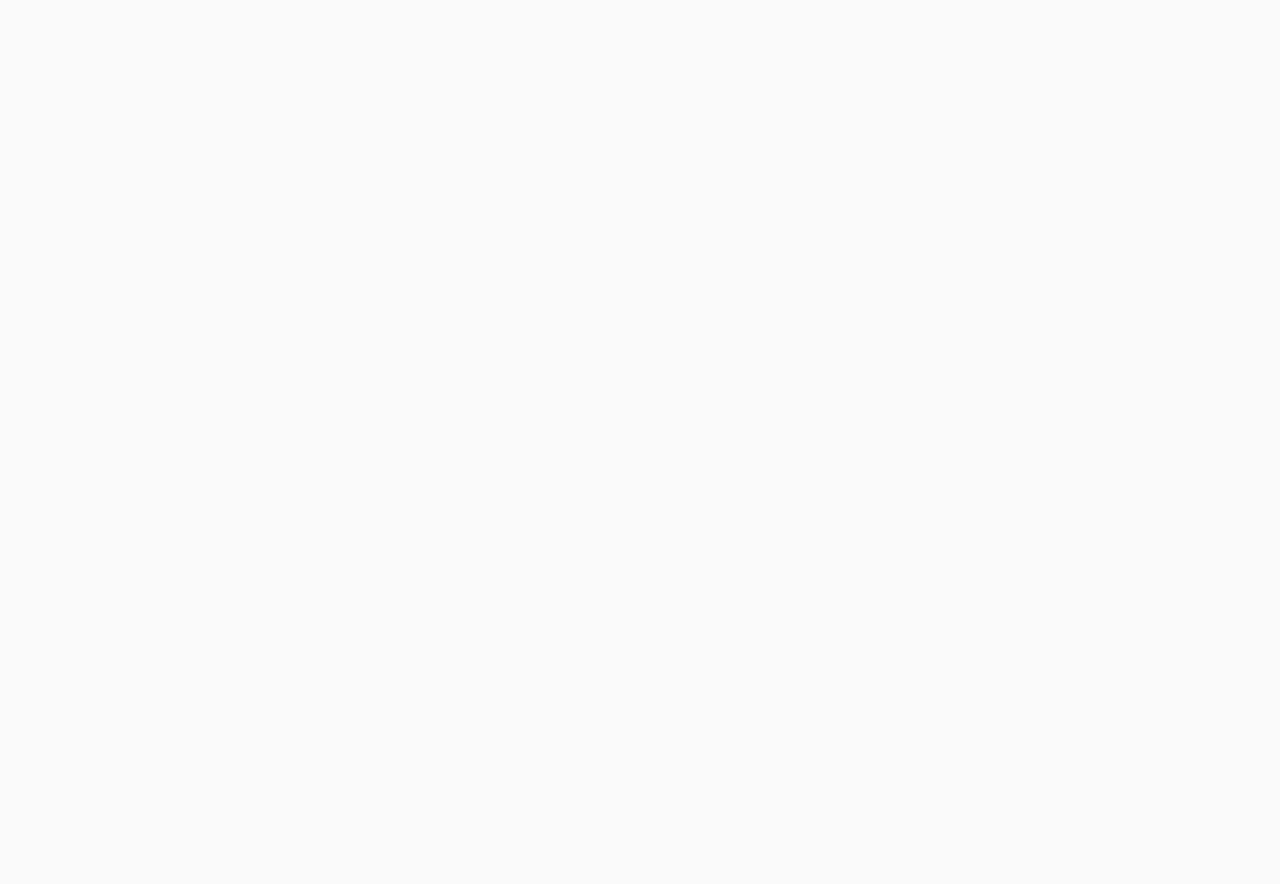
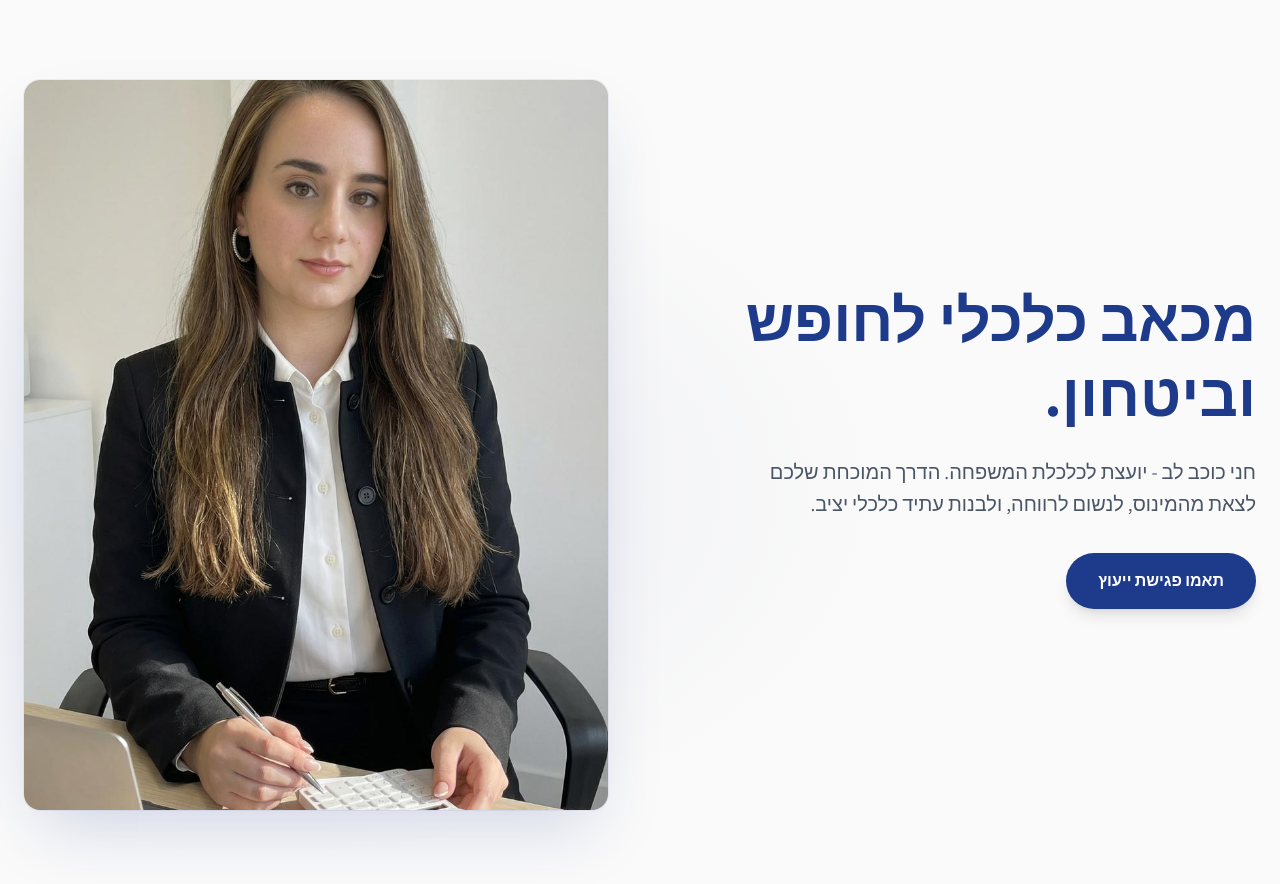
Before and after one commit to danielzamir735/chani-website, a Next.js app: page / in a window 1280 px wide. Shown: the top 884 px of the page. Before the commit the page ends 800 px from the top, so only its background shows below. Built offline with nearby package versions, Linux system fonts and the light colour scheme.

Commit message:
feat: massive design and copy overhaul - pro landing page

```diff
--- a/src/app/layout.tsx
+++ b/src/app/layout.tsx
@@ -1,6 +1,7 @@
 import type { Metadata } from "next";
 import { Assistant } from "next/font/google";
 import "./globals.css";
+import SmoothScroll from "@/components/SmoothScroll";
 
 const assistant = Assistant({
   subsets: ["hebrew", "latin"],
@@ -23,7 +24,7 @@
   return (
     <html lang="he" dir="rtl" className={assistant.variable}>
       <body className="antialiased font-[family-name:var(--font-assistant)]">
-        {children}
+        <SmoothScroll>{children}</SmoothScroll>
       </body>
     </html>
   );
--- a/src/app/page.tsx
+++ b/src/app/page.tsx
@@ -1,5 +1,9 @@
+import Hero from "@/components/Hero";
+
 export default function Home() {
   return (
-    <main />
+    <main>
+      <Hero />
+    </main>
   );
 }
--- a/src/components/Hero.tsx
+++ b/src/components/Hero.tsx
@@ -1,216 +1,93 @@
 "use client";
 
-import { useState } from "react";
 import Image from "next/image";
-import { motion, type Variants } from "framer-motion";
+import { motion } from "framer-motion";
 
-const fadeUp: Variants = {
-  hidden: { opacity: 0, y: 28 },
-  visible: (i: number = 0) => ({
+const containerVariants = {
+  hidden: {},
+  visible: {
+    transition: { staggerChildren: 0.15, delayChildren: 0.1 },
+  },
+};
+
+const itemVariants = {
+  hidden: { opacity: 0, y: 30 },
+  visible: {
     opacity: 1,
     y: 0,
-    transition: { duration: 0.7, ease: "easeOut", delay: i * 0.14 },
-  }),
+    transition: { type: "spring" as const, damping: 25, stiffness: 120 },
+  },
 };
 
-const proofPoints = [
-  "להפסיק לאבד שינה על חשבונות וחובות",
-  "לדעת בדיוק לאן הולך כל שקל",
-  "לבנות עתיד כלכלי בטוח לכל המשפחה",
-];
+export default function Hero() {
+  return (
+    <section className="min-h-[90vh] bg-background flex items-center relative overflow-hidden">
+      {/* Subtle radial glow behind the image side */}
+      <div
+        className="absolute inset-0 pointer-events-none"
+        style={{
+          background:
+            "radial-gradient(ellipse 70% 60% at 20% 55%, rgba(30,58,138,0.07) 0%, transparent 70%)",
+        }}
+      />
 
-export default function Hero() {
-  const [name, setName] = useState("");
-  const [phone, setPhone] = useState("");
-  const [submitted, setSubmitted] = useState(false);
+      <div className="max-w-7xl mx-auto px-6 py-20 w-full relative z-10">
+        <div className="grid grid-cols-1 md:grid-cols-2 gap-12 md:gap-16 items-center">
 
-  const handleSubmit = (e: React.FormEvent) => {
-    e.preventDefault();
-    setSubmitted(true);
-  };
-
-  return (
-    <section className="relative min-h-screen flex flex-col lg:flex-row overflow-hidden bg-white pt-16">
-      {/* ─── Left panel: Image (in RTL, this renders on the left / physical left) ─── */}
-      <div className="relative w-full lg:w-[46%] min-h-[55vw] lg:min-h-0 order-first lg:order-last">
-        {/* Soft-blur shadow overlay on the inner edge */}
-        <div className="absolute inset-0 z-10 lg:bg-gradient-to-r lg:from-white lg:via-white/5 lg:to-transparent pointer-events-none" />
-        <Image
-          src="/chani.jpg"
-          alt="חני כוכב לב — יועצת פיננסית"
-          fill
-          priority
-          style={{ objectFit: "cover", objectPosition: "center top" }}
-          className="select-none"
-          sizes="(max-width: 1024px) 100vw, 46vw"
-        />
-        {/* Credential badge pinned to bottom of image */}
-        <motion.div
-          className="absolute bottom-6 right-6 z-20 bg-white/90 backdrop-blur-sm rounded-2xl px-5 py-3 shadow-xl shadow-black/10 border border-stone-100"
-          initial={{ opacity: 0, y: 20 }}
-          animate={{ opacity: 1, y: 0 }}
-          transition={{ duration: 0.7, delay: 0.9, ease: "easeOut" }}
-        >
-          <p className="text-xs text-stone-400 font-medium">מאמינים בנו</p>
-          <p className="text-stone-800 font-bold text-lg leading-tight">+200 משפחות</p>
-        </motion.div>
-      </div>
-
-      {/* ─── Right panel: Content ─── */}
-      <div className="flex-1 flex flex-col justify-center px-8 py-16 lg:px-16 xl:px-24 lg:py-0 order-last lg:order-first">
-        <div className="max-w-xl mr-auto lg:mr-0 lg:ml-auto w-full">
-
-          {/* Eyebrow */}
-          <motion.p
-            variants={fadeUp}
-            custom={0}
+          {/* Text block — right in RTL (first child = start) */}
+          <motion.div
+            variants={containerVariants}
             initial="hidden"
             animate="visible"
-            className="text-xs font-bold tracking-[0.22em] text-[#800020] uppercase mb-6"
+            className="flex flex-col gap-6"
           >
-            ייעוץ פיננסי משפחתי · חני כוכב לב
-          </motion.p>
+            <motion.h1
+              variants={itemVariants}
+              className="text-4xl md:text-5xl lg:text-6xl font-bold text-primary leading-tight"
+            >
+              מכאב כלכלי לחופש וביטחון.
+            </motion.h1>
 
-          {/* Headline */}
-          <motion.h1
-            variants={fadeUp}
-            custom={1}
-            initial="hidden"
-            animate="visible"
-            className="text-5xl md:text-6xl lg:text-[3.6rem] xl:text-7xl font-extrabold leading-[1.1] text-stone-900 mb-6"
-          >
-            הגיע הזמן
-            <br />
-            שתהיה לך{" "}
-            <span className="relative inline-block">
-              <span className="relative z-10 text-[#800020]">שליטה אמיתית</span>
-              <motion.span
-                className="absolute inset-x-0 bottom-1 h-[6px] bg-[#D4AF37]/40 rounded-full"
-                initial={{ scaleX: 0 }}
-                animate={{ scaleX: 1 }}
-                transition={{ duration: 0.6, delay: 1.1, ease: "easeOut" }}
-                style={{ originX: 1 }}
-              />
-            </span>
-            <br />
-            על הכסף שלך
-          </motion.h1>
+            <motion.p
+              variants={itemVariants}
+              className="text-lg md:text-xl text-gray-600 leading-relaxed max-w-lg"
+            >
+              חני כוכב לב - יועצת לכלכלת המשפחה. הדרך המוכחת שלכם לצאת מהמינוס,
+              לנשום לרווחה, ולבנות עתיד כלכלי יציב.
+            </motion.p>
 
-          {/* Subheadline */}
-          <motion.p
-            variants={fadeUp}
-            custom={2}
-            initial="hidden"
-            animate="visible"
-            className="text-lg md:text-xl text-stone-500 leading-relaxed mb-8 max-w-md"
-          >
-            ניהול כסף לא צריך להיות מלחיץ. יחד נבנה מערכת פשוטה שעובדת בשבילכם
-            — ותחזרו לישון בשקט בלילה.
-          </motion.p>
-
-          {/* Proof points */}
-          <motion.ul
-            variants={fadeUp}
-            custom={3}
-            initial="hidden"
-            animate="visible"
-            className="flex flex-col gap-3 mb-10"
-          >
-            {proofPoints.map((point) => (
-              <li key={point} className="flex items-center gap-3 text-stone-600 text-base">
-                <span className="w-5 h-5 rounded-full bg-[#800020]/10 flex items-center justify-center shrink-0">
-                  <span className="text-[#800020] text-xs">✓</span>
-                </span>
-                <span>{point}</span>
-              </li>
-            ))}
-          </motion.ul>
-
-          {/* Lead form */}
-          <motion.div
-            id="contact"
-            variants={fadeUp}
-            custom={4}
-            initial="hidden"
-            animate="visible"
-            className="bg-white border border-stone-100 rounded-3xl shadow-2xl shadow-stone-200/80 p-7"
-          >
-            {/* Form header */}
-            <div className="mb-6">
-              <span className="inline-block px-3 py-1 rounded-full bg-[#D4AF37]/15 text-[#b8912e] text-xs font-bold tracking-wide mb-3">
-                חינם לחלוטין
-              </span>
-              <h3 className="text-xl font-bold text-stone-800">קבלו את המדריך שלנו</h3>
-              <p className="text-stone-500 text-sm mt-1.5 leading-relaxed">
-                5 צעדים פשוטים לשלוט בכסף שלכם תוך 30 יום
-              </p>
-            </div>
-
-            {submitted ? (
-              <motion.div
-                initial={{ opacity: 0, scale: 0.92 }}
-                animate={{ opacity: 1, scale: 1 }}
-                transition={{ duration: 0.4, ease: "easeOut" }}
-                className="text-center py-6 flex flex-col items-center gap-3"
+            <motion.div variants={itemVariants}>
+              <motion.button
+                whileHover={{ scale: 1.05 }}
+                whileTap={{ scale: 0.97 }}
+                transition={{ type: "spring", damping: 20, stiffness: 300 }}
+                className="bg-primary text-white rounded-full px-8 py-4 font-semibold shadow-lg mt-2 cursor-pointer"
               >
-                <div className="w-14 h-14 rounded-full bg-green-50 flex items-center justify-center text-2xl">✅</div>
-                <h4 className="font-bold text-stone-800 text-lg">תודה רבה!</h4>
-                <p className="text-stone-500 text-sm">המדריך בדרך אליכם. נדבר בקרוב!</p>
-              </motion.div>
-            ) : (
-              <form onSubmit={handleSubmit} className="flex flex-col gap-4">
-                <div className="flex flex-col gap-1.5">
-                  <label className="text-stone-700 text-sm font-semibold">שם מלא</label>
-                  <input
-                    type="text"
-                    dir="rtl"
-                    value={name}
-                    onChange={(e) => setName(e.target.value)}
-                    placeholder="הכניסו את שמכם המלא"
-                    required
-                    className="w-full px-4 py-3 rounded-xl border border-stone-200 bg-stone-50 text-stone-800 text-right placeholder:text-stone-400 outline-none focus:border-[#800020] focus:ring-2 focus:ring-[#800020]/10 transition-all duration-200"
-                  />
-                </div>
-
-                <div className="flex flex-col gap-1.5">
-                  <label className="text-stone-700 text-sm font-semibold">מספר טלפון</label>
-                  <input
-                    type="tel"
-                    dir="ltr"
-                    value={phone}
-                    onChange={(e) => setPhone(e.target.value)}
-                    placeholder="05X-XXXXXXX"
-                    required
-                    className="w-full px-4 py-3 rounded-xl border border-stone-200 bg-stone-50 text-stone-800 text-left placeholder:text-stone-400 outline-none focus:border-[#800020] focus:ring-2 focus:ring-[#800020]/10 transition-all duration-200"
-                  />
-                </div>
-
-                <motion.button
-                  type="submit"
-                  whileHover={{ scale: 1.02 }}
-                  whileTap={{ scale: 0.97 }}
-                  className="w-full py-4 bg-[#800020] text-white font-bold rounded-xl shadow-lg shadow-[#800020]/25 cursor-pointer mt-1 text-base"
-                >
-                  שלחו לי את המדריך ←
-                </motion.button>
-
-                <p className="text-stone-400 text-xs text-center">ללא ספאם. ניתן להסיר בכל עת.</p>
-              </form>
-            )}
+                תאמו פגישת ייעוץ
+              </motion.button>
+            </motion.div>
           </motion.div>
 
-          {/* Trust strip */}
+          {/* Image block — left in RTL (second child = end) */}
           <motion.div
-            variants={fadeUp}
-            custom={5}
-            initial="hidden"
-            animate="visible"
-            className="flex justify-start gap-6 mt-5"
+            initial={{ opacity: 0, scale: 0.95 }}
+            animate={{ opacity: 1, scale: 1 }}
+            transition={{ duration: 0.8, delay: 0.3, ease: "easeOut" }}
+            className="relative aspect-[4/5] rounded-2xl overflow-hidden"
+            style={{
+              boxShadow:
+                "0 32px 64px -16px rgba(30,58,138,0.18), 0 0 0 1px rgba(30,58,138,0.06), inset 0 1px 0 rgba(255,255,255,0.6)",
+            }}
           >
-            {["🔒 מאובטח", "✓ ללא התחייבות", "⚡ תגובה מהירה"].map((badge) => (
-              <span key={badge} className="text-stone-400 text-xs">{badge}</span>
-            ))}
+            <Image
+              src="/chani.jpg"
+              alt="חני כוכב לב"
+              fill
+              className="object-cover"
+              priority
+            />
           </motion.div>
+
         </div>
       </div>
     </section>
--- /dev/null
+++ b/src/components/SmoothScroll.tsx
@@ -0,0 +1,11 @@
+"use client";
+
+import ReactLenis from "lenis/react";
+
+export default function SmoothScroll({
+  children,
+}: {
+  children: React.ReactNode;
+}) {
+  return <ReactLenis root>{children}</ReactLenis>;
+}
```
Also changed, not shown: .claude/settings.local.json.
